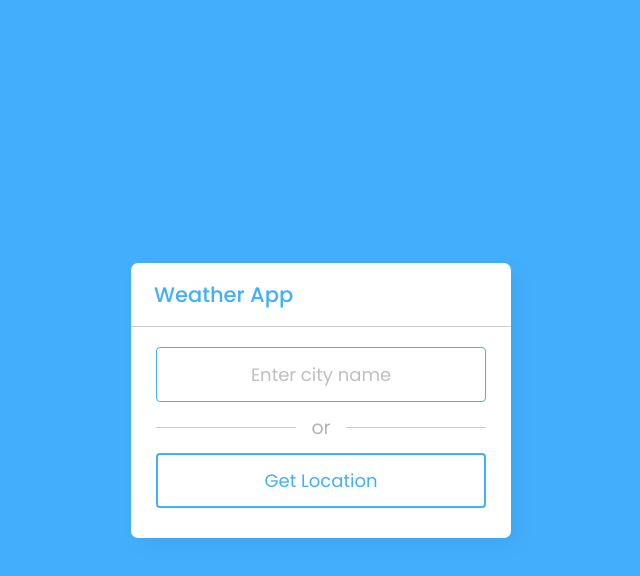
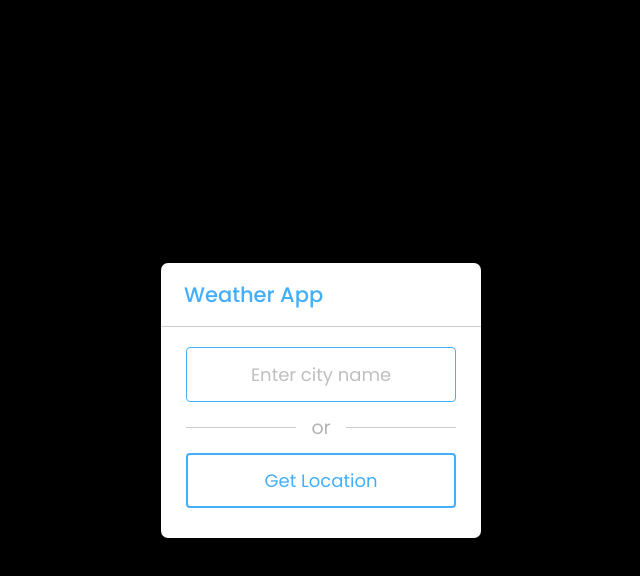
Before and after one commit to Monsef-Noubadji/Weather-App, a plain HTML site: page index.html in a window 1280 px wide. Both pictures are taken after a click on the button "Get Location". Shown: the whole page, without its empty margins (319-959 px from the left). Drawn offline with nearby package versions, Linux system fonts and the light colour scheme.

Commit message:
Add darkmode

```diff
--- a/index.html
+++ b/index.html
@@ -12,7 +12,7 @@
     />
   </head>
   <body>
-    <div class="wrapper">
+    <div class="wrapper" onclick="toggleMode()">
       <header>
         <i class="bx bx-left-arrow-alt" onclick="goBack()"></i>Weather App
       </header>
--- a/style.css
+++ b/style.css
@@ -17,7 +17,7 @@ body {
   background: #000000;
 }
 .wrapper {
-  width: 380px;
+  width: 20rem;
   background: #fff;
   border-radius: 7px;
   box-shadow: 7px 7px 20px rgba(0, 0, 0, 0.05);
@@ -213,3 +213,8 @@ header i {
 .humidity i {
   font-size: 37px;
 }
+
+.dark-mode {
+  background-color: black;
+  color: white;
+}
--- a/weatherAPI.js
+++ b/weatherAPI.js
@@ -5,6 +5,7 @@ const searchInput = wrapperDiv.querySelector("input");
 const CurrentLocation = inputPart.querySelector("button");
 let weatherIcon = document.getElementById("weather-img");
 let backArrow = wrapperDiv.querySelector("header i");
+let body = document.body;
 let api;
 
 searchInput.addEventListener("keyup", e => {
@@ -23,16 +24,16 @@ CurrentLocation.addEventListener("click", () => {
     }
 })
 // fetch the api using user coordinates
-onSuccess = (position) => {
-    const { latitude, longitude } = position.coords; // retrieve lat and long of the user device
-    api = `https://api.openweathermap.org/data/2.5/weather?lat=${latitude}&lon=${longitude}&units=metric&appid=${apikey}`;
-    fetchUserData(api)
-}
 fetchUserData = (api) => {
     Message.textContent = "Fetching Details 🕙 .."
     Message.classList.add("pending");
     // receiving the api response as an object and passing it into the weatherDetails method
     fetch(api).then(response => response.json()).then(result => weatherDetails(result));
+}
+onSuccess = (position) => {
+    const { latitude, longitude } = position.coords; // retrieve lat and long of the user device
+    api = `https://api.openweathermap.org/data/2.5/weather?lat=${latitude}&lon=${longitude}&units=metric&appid=${apikey}`;
+    fetchUserData(api)
 }
 onError = (error) => {
     Message.textContent = "Error getting your location 🛑";
@@ -94,4 +95,9 @@ function weatherDetails(result) {
 
 backArrow.addEventListener("click", () => {
     wrapperDiv.classList.remove("active");
+
 });
+
+toggleMode = () => {
+    body.classList.toggle("dark-mode");
+}
```
